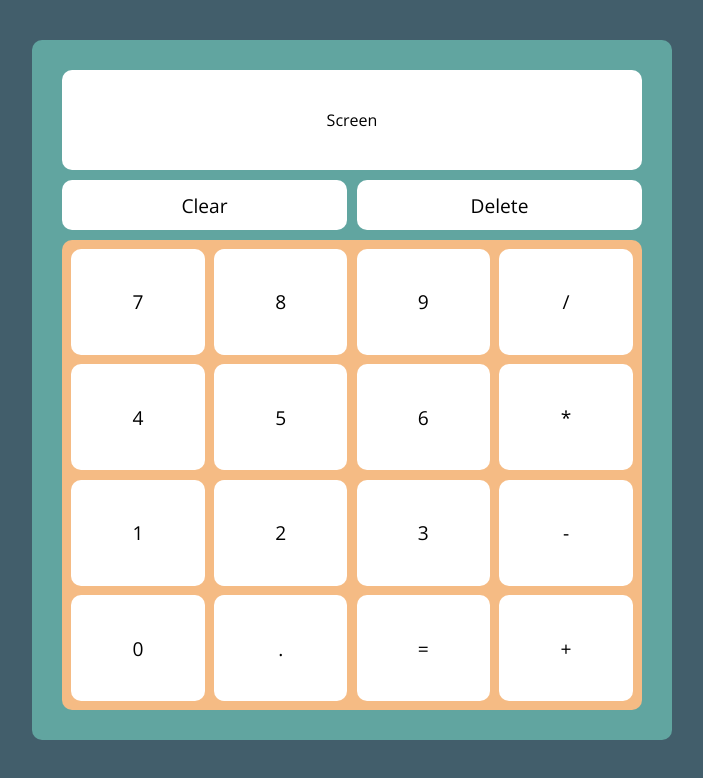
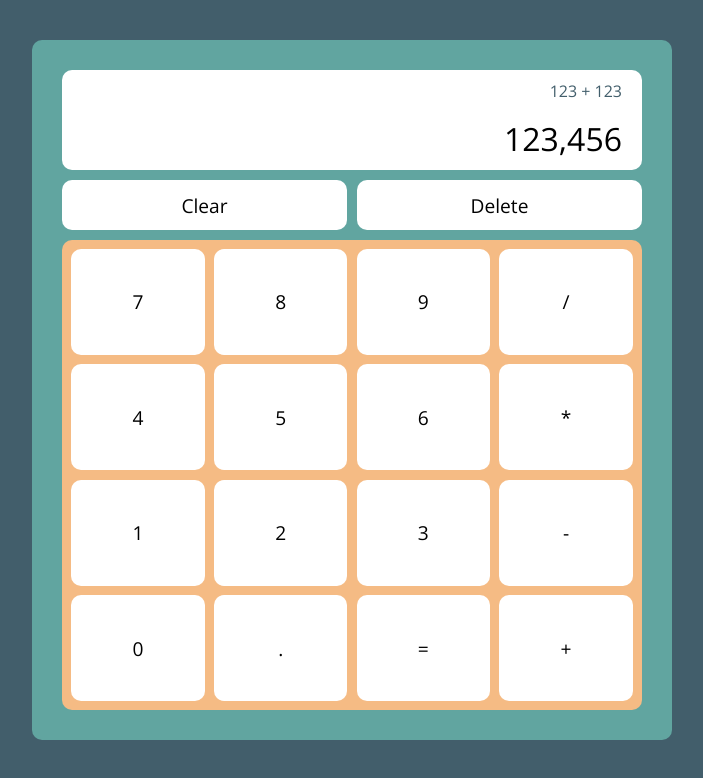
Before and after one commit to pandalexander/calculator, a plain HTML site: page index.html in a window 1280 px wide. Shown: the whole page, without its empty margins (288-991 px from the left). Drawn offline with nearby package versions, Linux system fonts and the light colour scheme.

Commit message:
Add complexity to calculator screen
I added two divs inside the calculator screen div. One will display the
last used input for the equation, and the other will display either the
next input or the result of the equation.

I did this to improve user experience.

I did this by adding two divs inside the calculator screen div. I
styled them with flex to appear on top of one another.

```diff
--- a/index.html
+++ b/index.html
@@ -15,7 +15,10 @@
   </head>
   <body>
     <div id="calc-body">
-      <div id="calc-screen">Screen</div>
+      <div id="calc-screen">
+        <div id="display-old">123 + 123</div>
+        <div id="display-current">123,456</div>
+      </div>
       <div id="calc-clear-delete">
         <button id="clear">Clear</button>
         <button id="delete">Delete</button>
--- a/styles.css
+++ b/styles.css
@@ -35,13 +35,29 @@ body {
 }
 
 #calc-screen {
+  padding: 10px 20px;
   width: 100%;
   height: 100px;
   background-color: white;
   display: flex;
-  justify-content: center;
-  align-items: center;
+  flex-direction: column;
+  justify-content: space-between;
   border-radius: 10px;
+}
+
+#display-old {
+  display: flex;
+  justify-content: right;
+  align-items: baseline;
+  font-size: medium;
+  color: #425e6b;
+}
+
+#display-current {
+  display: flex;
+  justify-content: right;
+  align-items: end;
+  font-size: xx-large;
 }
 
 button {
```
